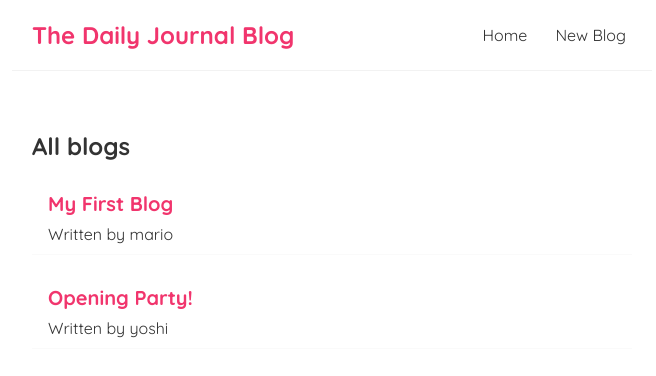
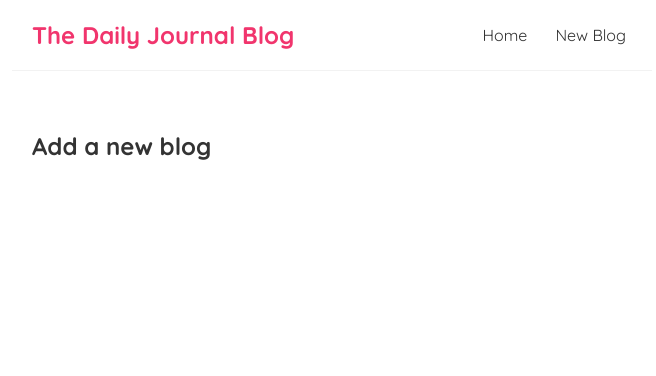
Before and after one commit to chaitanyatekane/daily-journal, a React (Create React App) app: page /create in a window 1280 px wide. Shown: the top 376 px of the page, without its empty margins (308-964 px from the left). Built offline with nearby package versions, Linux system fonts and the light colour scheme; data requests are answered from the project's data file.

Commit message:
exact match routes

```diff
--- a/src/App.js
+++ b/src/App.js
@@ -1,6 +1,7 @@
 import Navbar from "./Navbar";
 import Home from "./Home";
 import { BrowserRouter as Router, Route, Switch } from 'react-router-dom';
+import Create from "./Create";
 
 function App() {
 
@@ -10,8 +11,11 @@
         <Navbar />
         <div className="content">
           <Switch>
-            <Route path="/">
+            <Route exact path="/">
               <Home />
+            </Route>
+            <Route path="/create">
+              <Create />
             </Route>
           </Switch>
         </div>
--- /dev/null
+++ b/src/Create.js
@@ -0,0 +1,11 @@
+const Create = () => {
+    return (
+        <div className="create">
+            <h2>Add a new blog</h2>
+        </div>
+    );
+}
+    <div className="create">
+        <h2>Add a new blog</h2>
+    </div>
+export default Create;
```
Also changed, not shown: 1 other file (tests, documents, lock files or other folders).
